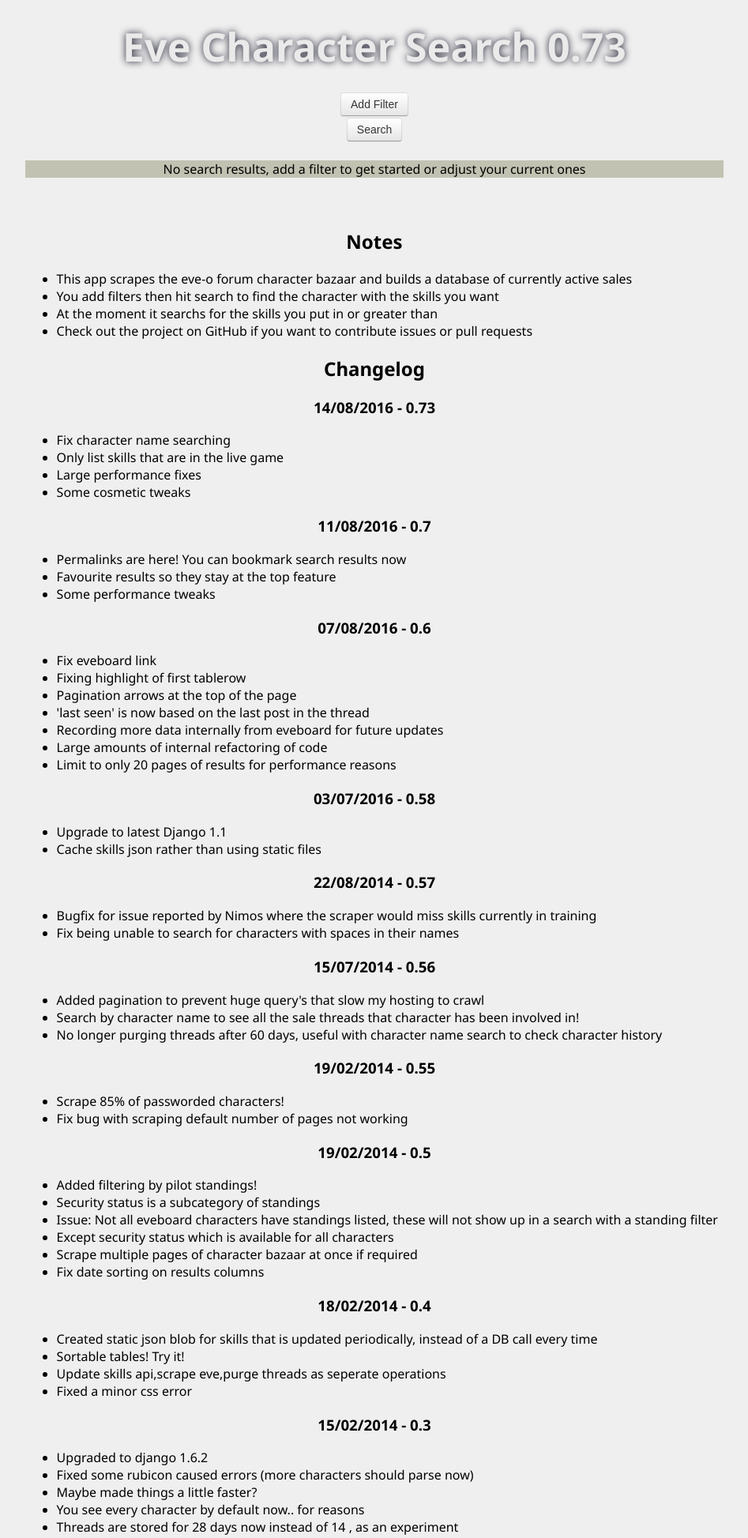
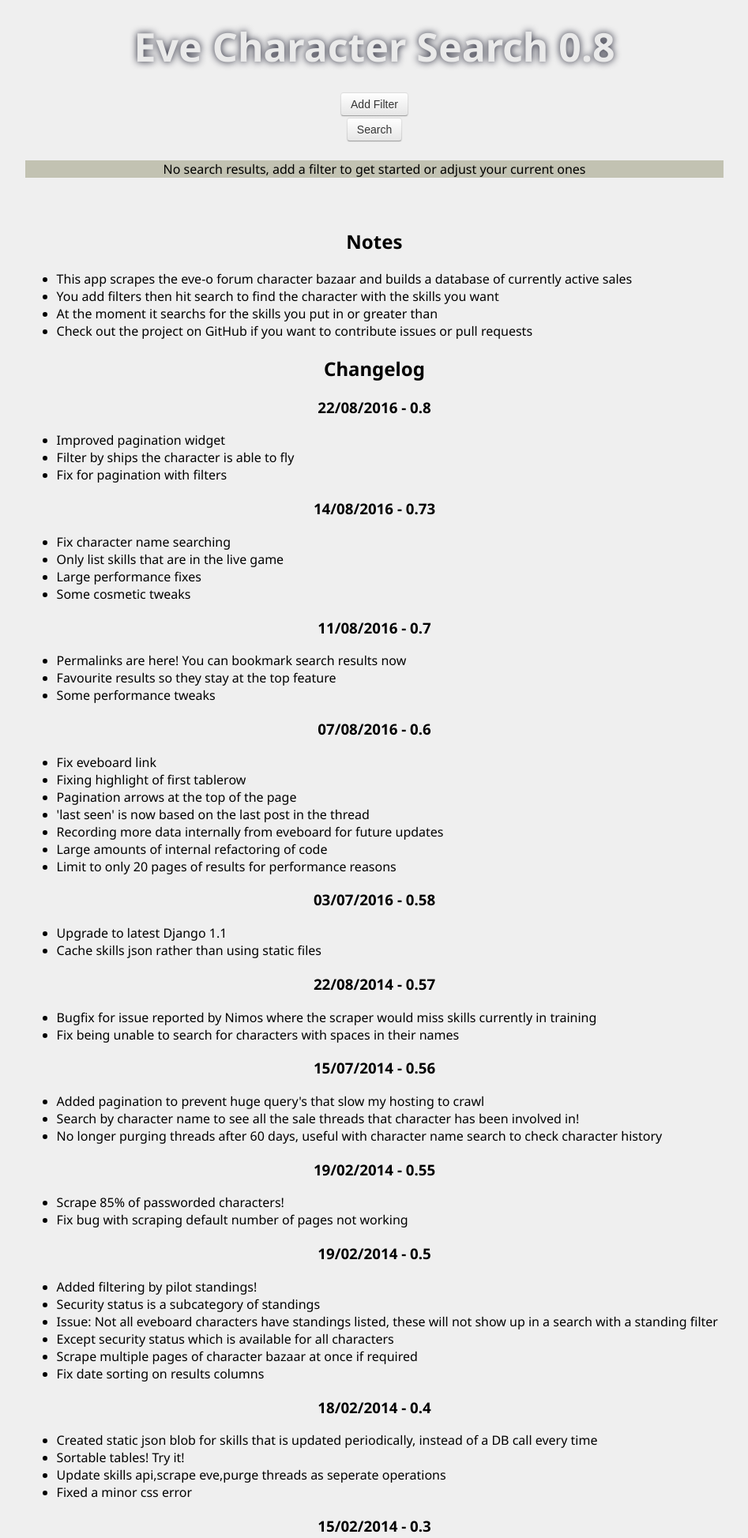
Before and after one commit to shughes-uk/EveCharacterSearch, a Django app: page / in a window 1280 px wide. Shown: the top 1947 px of the page at 79% size, without its empty margins (166-1113 px from the left). Run offline with Django 3.2, Linux system fonts and the light colour scheme; data that the repository does not hold is empty; some libraries are stand-ins or nearby versions.

Commit message:
Changelog

```diff
--- a/charsearch_app/templates/charsearch_app/home.html
+++ b/charsearch_app/templates/charsearch_app/home.html
@@ -75,7 +75,7 @@
     </script>
 {% endblock %}
 {% block content %}
-    <h1 class='center'>Eve Character Search 0.73</h1>
+    <h1 class='center'>Eve Character Search 0.8</h1>
     <form class='center' name='filters' method='get' action='/'>
         <div class='center'>
             <button type='button' onclick='addFilter();sendAddFilterClick()'>Add Filter</button>
@@ -174,6 +174,12 @@
             <li>Check out the project on <a href="https://github.com/shughes-uk/EveCharacterSearch">GitHub</a> if you want to contribute issues or pull requests</li>
         </ul>
         <h2>Changelog</h2>
+        <h3>22/08/2016 - 0.8</h3>
+        <ul style='text-align:left'>
+            <li>Improved pagination widget</li>
+            <li>Filter by ships the character is able to fly</li>
+            <li>Fix for pagination with filters</li>
+        </ul>
         <h3>14/08/2016 - 0.73</h3>
         <ul style='text-align:left'>
             <li>Fix character name searching</li>
```
